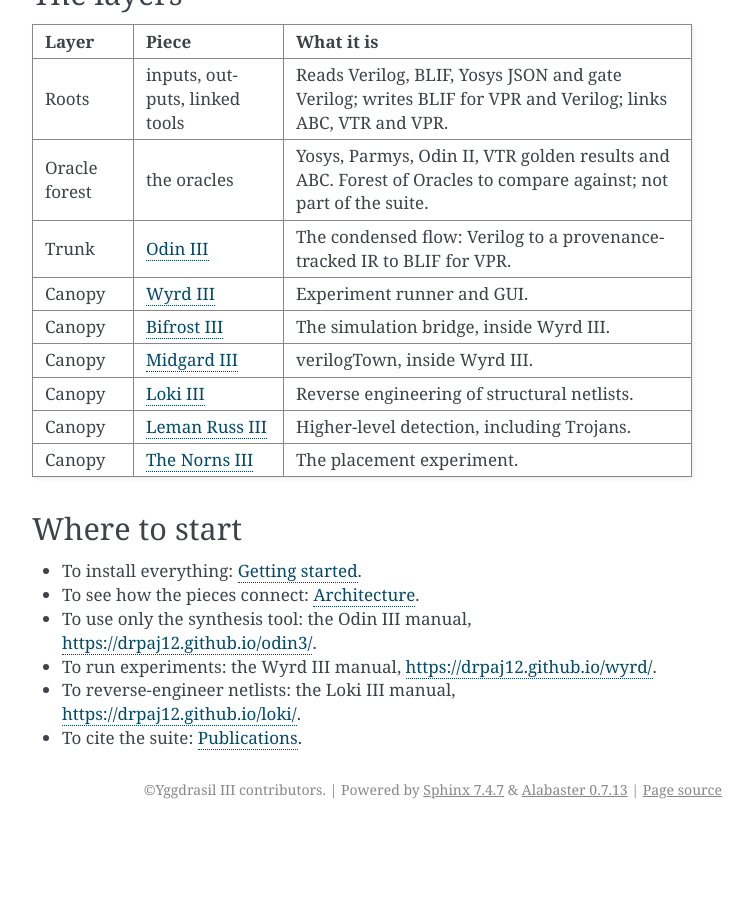
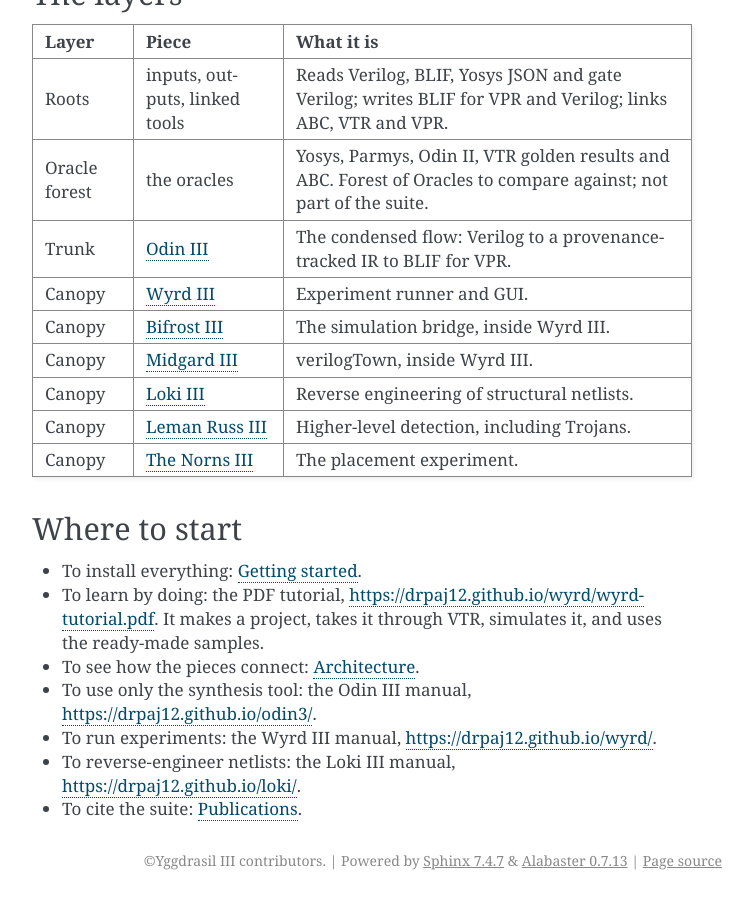
Before and after one commit to drpaj12/YggdrasilIII, a Sphinx documentation site: the page built from docs/index.md, in a window 1280 px wide and 900 px high, scrolled down 1103 px. Shown: the whole window, without its empty margins (388-1141 px from the left). Built offline with Sphinx 7.4.7, drawn with Linux system fonts in a browser that asks for light colours; before the commit the page ends 1932 px from its top, so only the background shows below that.

Commit message:
docs: link the Wyrd III PDF tutorial from the front page, index and getting started (#5)
Claude-Session: https://claude.ai/code/session_01A62VDZFXEPRTsZwptzzALQ

Co-authored-by: Claude Opus 5.5 <noreply@anthropic.com>

```diff
--- a/docs/index.md
+++ b/docs/index.md
@@ -31,6 +31,8 @@ off the trunk.
 ## Where to start
 
 - To install everything: {doc}`getting-started`.
+- To learn by doing: the PDF tutorial, <https://drpaj12.github.io/wyrd/wyrd-tutorial.pdf>. It makes a project, takes it through VTR,
+  simulates it, and uses the ready-made samples.
 - To see how the pieces connect: {doc}`architecture`.
 - To use only the synthesis tool: the Odin III manual, <https://drpaj12.github.io/odin3/>.
 - To run experiments: the Wyrd III manual, <https://drpaj12.github.io/wyrd/>.
```
Also changed, not shown: README.md (+3 -0 lines), docs/getting-started.md (+2 -0 lines).
